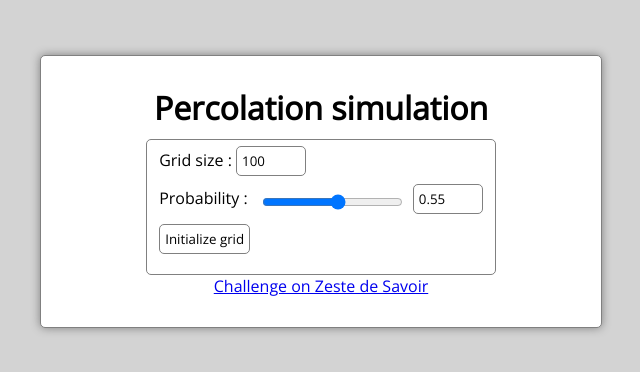
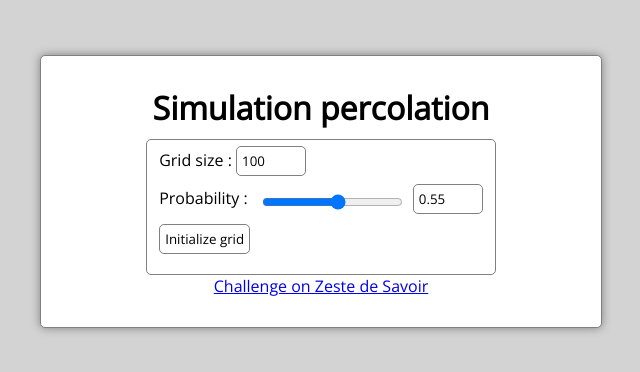
Before and after one commit to Luuka/percolation-js, a plain HTML site: page index.html in a window 1280 px wide. Shown: the whole page, without its empty margins (319-959 px from the left). Drawn offline with nearby package versions, Linux system fonts and the light colour scheme.

Commit message:
fix wording

```diff
--- a/index.html
+++ b/index.html
@@ -1,6 +1,6 @@
 <html>
     <head>
-        <title>Percolation simulation</title>
+        <title>Simulation percolation</title>
         <script src="./js/index.js" ></script>
         <script src="./js/Tree.js" ></script>
         <link rel="stylesheet" href="./css/style.css"></link>
@@ -8,7 +8,7 @@
     </head>
     <body>
         <div class="center">
-            <h1>Percolation simulation</h1>
+            <h1>Simulation percolation</h1>
             <div class="config">
                 <fieldset>
                     <label>Grid size : </label><input type="number" id="size" value="100"><br>
```
